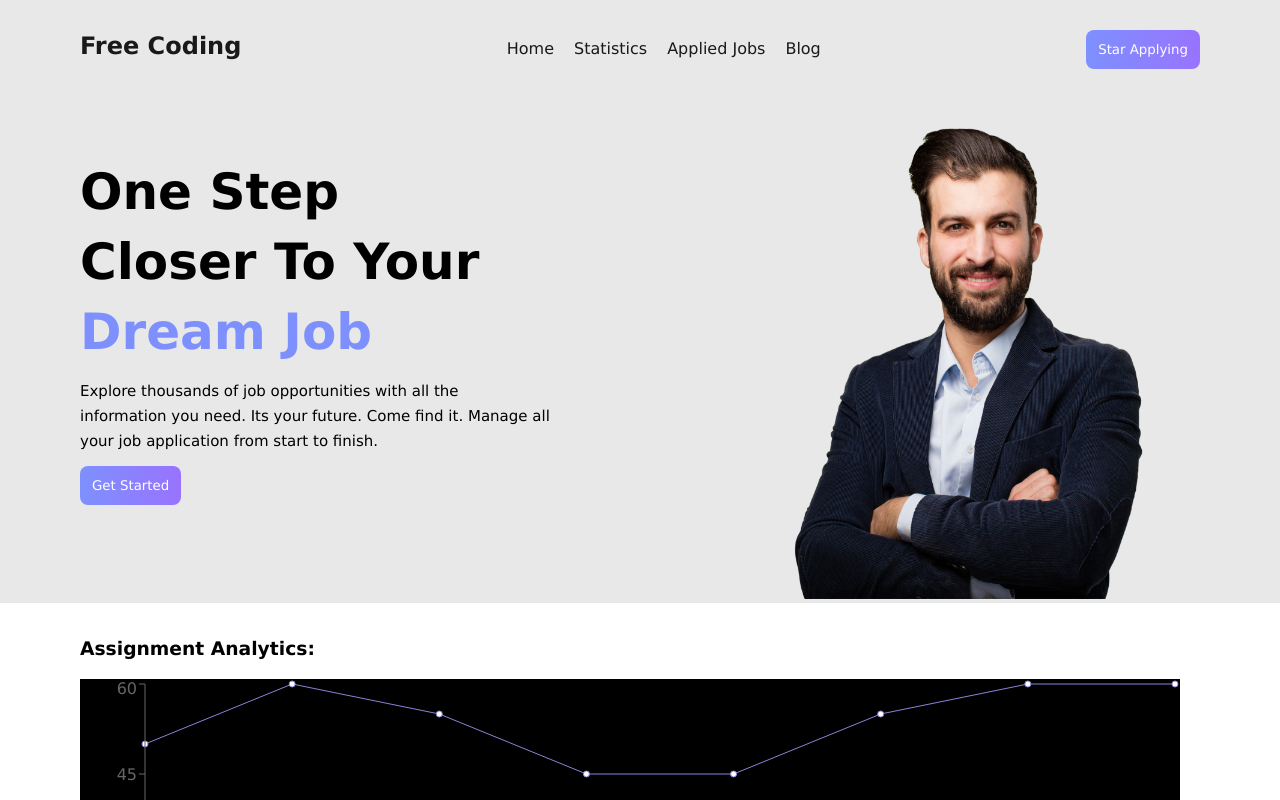
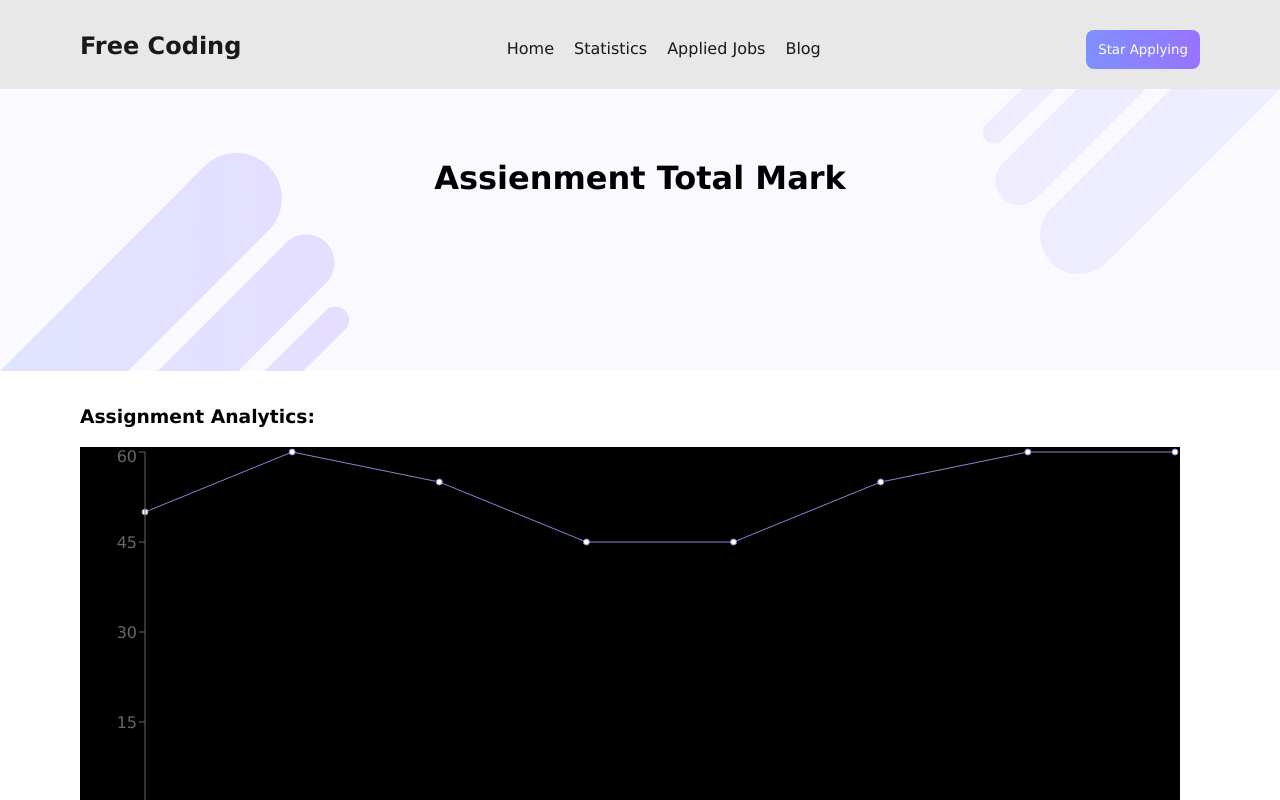
Before and after one commit to Prosantaroy1/Career-Hub-project, a React (Vite) app: page /statistics in a window 1280 px wide. Shown: the top 800 px of the page. Built offline with nearby package versions, Linux system fonts and the light colour scheme.

Commit message:
Assienment Project Done

```diff
--- a/src/component/Applied Jobs/AppliedJobs.css
+++ b/src/component/Applied Jobs/AppliedJobs.css
@@ -1,6 +1,10 @@
 .applied-container{
     max-width: 1120px;
     margin: 60px auto;
+}
+.filter{
+    display: flex;
+    justify-content: right;
 }
 .applied-container h3{
     background-color: #F4F4F4;
@@ -11,6 +15,7 @@
     border-radius: 8px;
     display: inline-block;
     margin-bottom: 10px;
+
 }
 .applyjob-container{
     display: flex;
--- a/src/component/Applied Jobs/AppliedJobs.jsx
+++ b/src/component/Applied Jobs/AppliedJobs.jsx
@@ -7,8 +7,15 @@ const AppliedJobs = () => {
     const data = getDb();
     console.log(data)
     return (
-        <div className='applied-container'>
-            <h3>Filter By</h3>
+        <div>
+            <div className='news'>
+                <h1>Applied Jobs</h1>
+            </div>
+         <div className='applied-container'>
+            <div className='filter'>
+              <h3>Filter By</h3>
+            </div>
+
             <div className='applyjob-container'>
              {
                 data.map(applyjob=> <ApplyJob
@@ -18,6 +25,7 @@ const AppliedJobs = () => {
             </div>
 
         </div>
+       </div>
     );
 };
 
--- a/src/component/ApplyJob/ApplyJob.jsx
+++ b/src/component/ApplyJob/ApplyJob.jsx
@@ -6,7 +6,8 @@ const ApplyJob = ({applyjob}) => {
     const{salary_logo,location_logo,company,job_time,location,
          post_name,salary, image} = applyjob;
     return (
-        <div className='applyjobs-container'>
+
+            <div className='applyjobs-container'>
             <div className='ap-div-1'>
                 <div className='company-logo'>
                   <img className='company-img' src={image} alt='' />
@@ -34,6 +35,7 @@ const ApplyJob = ({applyjob}) => {
               <button className='btn-view'>View Details</button>
             </div>
         </div>
+
     );
 };
 
--- a/src/component/Blog/Blog.jsx
+++ b/src/component/Blog/Blog.jsx
@@ -3,7 +3,11 @@ import './Blog.css'
 
 const Blog = () => {
     return (
-        <div className='blog-container'>
+        <div>
+               <div className='news'>
+                <h1>Blog Post</h1>
+            </div>
+         <div className='blog-container'>
             <div>
                 <h3>When Use Contacts API?</h3>
                 <p>
@@ -35,6 +39,7 @@ const Blog = () => {
                 and useMemo will only recompute the memoized value when one of the inputs has changed.
                 </p>
             </div>
+         </div>
         </div>
     );
 };
--- a/src/component/Header/Header.css
+++ b/src/component/Header/Header.css
@@ -14,7 +14,7 @@
     margin:  auto;
     align-items: baseline;
     padding-top: 30px;
-
+    padding-bottom: 20px;
 }
 .company-title{
     font-family:Verdana, Geneva, Tahoma, sans-serif;
@@ -53,7 +53,8 @@
     display: flex;
     justify-content: space-between;
     align-items: center;
-    margin-top: 40px;
+    padding-top: 40px;
+
 }
 .banner-title h2{
     font-style: normal;
--- a/src/component/Header/Header.jsx
+++ b/src/component/Header/Header.jsx
@@ -1,7 +1,7 @@
 import React from 'react';
 import { Link } from 'react-router-dom';
 import './Header.css';
-import logo from '../../assets/All Images/P3OLGJ1 copy 1.png'
+
 
 const Header = () => {
     return (
@@ -20,21 +20,6 @@ const Header = () => {
                   <button className='btn-apply'>Star Applying</button>
                </div>
             </div>
-            <div className='banner-container'>
-                <div className='banner-title'>
-                    <h2>
-                        One Step<br/> Closer To Your<br/><span className='title-color'>Dream Job</span>
-                    </h2>
-                    <p>
-                     Explore thousands of job opportunities with all the<br/> information you need.
-                     Its your future. Come find it. Manage all<br/> your job application from start to finish.
-                    </p>
-                    <button className='btn-apply'>Get Started</button>
-                </div>
-                <div className='banner-img'>
-                   <img src={logo} alt='banner-logo'/>
-                </div>
-            </div>
 
         </div>
     );
--- a/src/component/Home/Home.css
+++ b/src/component/Home/Home.css
@@ -1,3 +1,7 @@
+.banner{
+    background-color: #E8E8E8;
+}
+
 .home-container{
     max-width: 1120px;
     margin: auto;
--- a/src/component/Home/Home.jsx
+++ b/src/component/Home/Home.jsx
@@ -3,6 +3,9 @@ import './Home.css'
 import { useLoaderData } from 'react-router-dom';
 import Category from '../Category/Category';
 import Featured from '../Featured/Featured';
+import logo from '../../assets/All Images/P3OLGJ1 copy 1.png'
+
+
 const Home = () => {
     const categorys = useLoaderData();
     //console.log(categorys);
@@ -14,7 +17,26 @@ const Home = () => {
     },[])
 
     return (
+      <div>
+         <div className='banner'>
+           <div className='banner-container'>
+                <div className='banner-title'>
+                    <h2>
+                        One Step<br/> Closer To Your<br/><span className='title-color'>Dream Job</span>
+                    </h2>
+                    <p>
+                     Explore thousands of job opportunities with all the<br/> information you need.
+                     Its your future. Come find it. Manage all<br/> your job application from start to finish.
+                    </p>
+                    <button className='btn-apply'>Get Started</button>
+                </div>
+                <div className='banner-img'>
+                   <img src={logo} alt='banner-logo'/>
+                </div>
+            </div>
+         </div>
         <div className='home-container'>
+
             <div className='job-category'>
                <h3 className='job-title'>Job Category List</h3>
                <p className='job-description'>
@@ -50,6 +72,7 @@ const Home = () => {
 
             </div>
         </div>
+      </div>
     );
 };
 
--- a/src/component/JobDetails/JobDetails.css
+++ b/src/component/JobDetails/JobDetails.css
@@ -2,10 +2,27 @@
     max-width: 1120px;
     margin: auto;
 }
+.news {
+     background-image: url('../../assets/All Images/Vector.png'),url('../../assets/All Images/Vector-1.png');
+     background-repeat: no-repeat;
+     padding-bottom:174px;;
+     /* background-size: cover; */
+     background-position: left bottom ,right top;
+     padding-top: 30px;
+     background-color:  #F9F9FF;
+
+
+}
+.news h1{
+    text-align: center;
+    padding-top: 40px;
+}
+
 .job-details{
     display: grid;
     grid-template-columns: 2fr 1fr;
     gap: 15px;
+    margin-top: 20px;
 }
 .job-details-container h3{
     text-align: center;
--- a/src/component/JobDetails/JobDetails.jsx
+++ b/src/component/JobDetails/JobDetails.jsx
@@ -28,8 +28,11 @@ const JobDetails = () => {
          Experiences, email, phone,Requirements,post_name,salary,} = data;
 
     return (
+      <div>
+        <div className='news'>
+                <h1>Job Details</h1>
+          </div>
         <div className='job-details-container'>
-             <h3>Job Details</h3>
              <div className='job-details'>
                 <div className='details-part-1'>
                     <p><span className='part-1'>Job Description: </span> {description}</p>
@@ -70,6 +73,7 @@ const JobDetails = () => {
                 </div>
              </div>
         </div>
+      </div>
     );
 };
 
--- a/src/component/Statistics/Statistics.jsx
+++ b/src/component/Statistics/Statistics.jsx
@@ -38,6 +38,10 @@ const Statistics = () => {
         },
       ];
     return (
+      <div>
+        <div className='news'>
+                <h1>Assienment Total Mark </h1>
+            </div>
         <div className='mark-chat'>
             <h3 className='chat-title'>Assignment Analytics:</h3>
             <LineChart
@@ -53,6 +57,7 @@ const Statistics = () => {
             </LineChart>
 
         </div>
+      </div>
     );
 };
 
```
